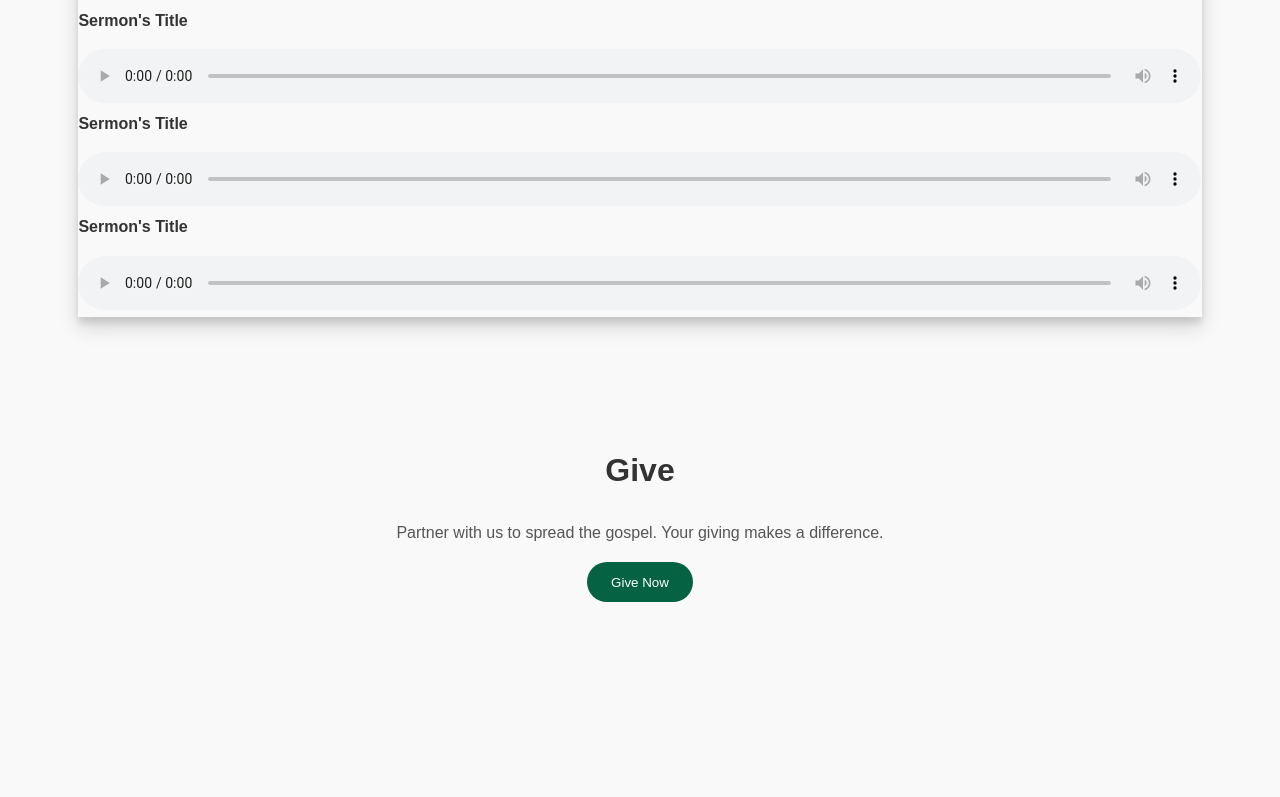
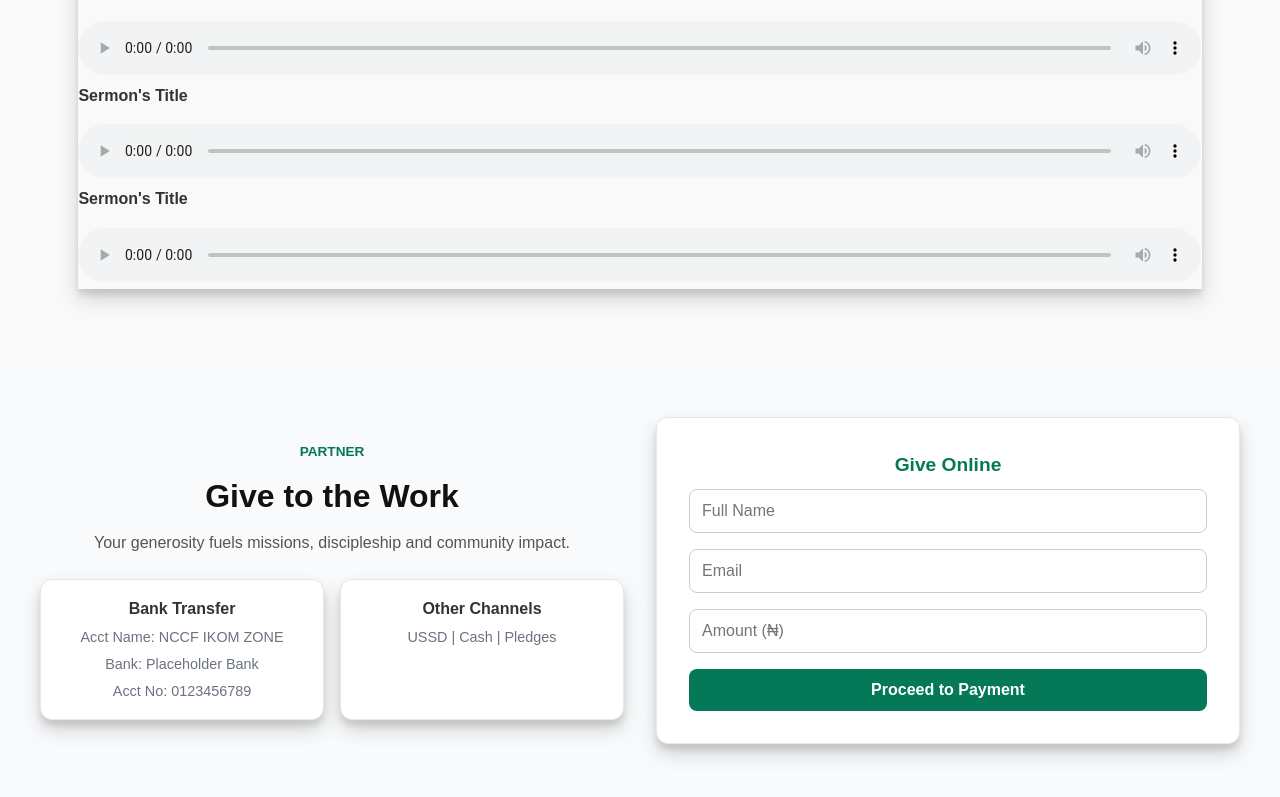
Before and after one commit to feranmi-idowu/NCCF-IkomZone, a React (Create React App) app: page / in a window 1280 px wide. Shown: the part 1846-2643 px from the top of the page. Before the commit the page ends 2512 px from the top, so only its background shows below. Built offline with nearby package versions, Linux system fonts and the light colour scheme.

Commit message:
give update

```diff
--- a/src/Give.js
+++ b/src/Give.js
@@ -2,13 +2,42 @@ import React from "react";
 
 function Give() {
   return (
-    <section id="give" className="give">
-      <div className="container">
-        <h2>Give</h2>
-        <p>
-          Partner with us to spread the gospel. Your giving makes a difference.
-        </p>
-        <button>Give Now</button>
+    <section id="give" className="give-section">
+      <div className="give-container">
+        <div className="give-grid">
+          {/* Left Side: Info */}
+          <div>
+            <p className="kicker">Partner</p>
+            <h2 className="give-title">Give to the Work</h2>
+            <p className="give-subtitle">
+              Your generosity fuels missions, discipleship and community impact.
+            </p>
+
+            <div className="bank-grid">
+              <div className="card bank-card">
+                <div className="font-semibold">Bank Transfer</div>
+                <div className="muted-text">Acct Name: NCCF IKOM ZONE</div>
+                <div className="muted-text">Bank: Placeholder Bank</div>
+                <div className="muted-text">Acct No: 0123456789</div>
+              </div>
+              <div className="card bank-card">
+                <div className="font-semibold">Other Channels</div>
+                <div className="muted-text">USSD | Cash | Pledges</div>
+              </div>
+            </div>
+          </div>
+
+          {/* Right Side: Form */}
+          <div className="card form-card">
+            <h3 className="form-title">Give Online</h3>
+            <form className="form">
+              <input type="text" placeholder="Full Name" className="input" />
+              <input type="email" placeholder="Email" className="input" />
+              <input type="number" placeholder="Amount (₦)" className="input" />
+              <button type="submit" className="btn">Proceed to Payment</button>
+            </form>
+          </div>
+        </div>
       </div>
     </section>
   );
--- a/src/index.css
+++ b/src/index.css
@@ -195,20 +195,134 @@ audio {
               0 6px 6px rgba(0, 0, 0, 0.10);
 }
 
-.give {
-  text-align: center;
+/* Give */
+.give-section {
+  padding: 4rem 1.5rem;
+  background-color: #f9fafb;
 }
 
-.give button {
-  margin-top: 1rem;
-  padding: 0.8rem 1.5rem;
-  background: #056344;
-  color: #fff;
-  border: none;
-  border-radius: 25px;
-  cursor: pointer;
+.give-container {
+  max-width: 1200px;
+  margin: 0 auto;
 }
 
-.give button:hover {
-  background: #034b32;
+.give-grid {
+  display: grid;
+  grid-template-columns: 1fr;
+  gap: 2rem;
+  align-items: center;
 }
+
+@media (min-width: 768px) {
+  .give-grid {
+    grid-template-columns: 1fr 1fr;
+  }
+}
+
+.kicker {
+  color: #047857;
+  font-weight: bold;
+  margin-bottom: 0.5rem;
+  text-transform: uppercase;
+  font-size: 0.85rem;
+}
+
+.give-title {
+  font-size: 2rem;
+  font-weight: bold;
+  margin-bottom: 0.5rem;
+  color: #111;
+}
+
+.give-subtitle {
+  color: #555;
+  margin-bottom: 1.5rem;
+}
+
+.bank-grid {
+  display: grid;
+  grid-template-columns: 1fr;
+  gap: 1rem;
+}
+
+@media (min-width: 640px) {
+  .bank-grid {
+    grid-template-columns: 1fr 1fr;
+  }
+}
+
+.card {
+  background-color: #fff;
+  padding: 1rem;
+  border-radius: 12px;
+  border: 1px solid #e5e7eb;
+  transition: transform 0.3s ease, box-shadow 0.3s ease;
+
+  /* 3D Shadow Effect */
+  box-shadow: 0 10px 20px rgba(0, 0, 0, 0.15),
+              0 6px 6px rgba(0, 0, 0, 0.10);
+}
+
+.card:hover {
+  transform: translateY(-6px);
+  box-shadow: 0 15px 25px rgba(0, 0, 0, 0.2),
+              0 10px 10px rgba(0, 0, 0, 0.15);
+}
+
+.bank-card .font-semibold {
+  font-weight: bold;
+  margin-bottom: 0.25rem;
+}
+
+.muted-text {
+  color: #6b7280; /* gray-500 */
+  font-size: 0.9rem;
+  margin-top: 0.25rem;
+}
+
+.form-card {
+  padding: 2rem;
+}
+
+.form-title {
+  font-size: 1.25rem;
+  font-weight: bold;
+  margin-bottom: 1.5rem;
+  color: #047857;
+}
+
+.form {
+  display: flex;
+  flex-direction: column;
+  gap: 1rem;
+}
+
+.input {
+  padding: 0.75rem;
+  border-radius: 8px;
+  border: 1px solid #ccc;
+  font-size: 1rem;
+  outline: none;
+  transition: border-color 0.2s ease;
+}
+
+.input:focus {
+  border-color: #047857;
+}
+
+.btn {
+  padding: 0.75rem;
+  border: none;
+  border-radius: 8px;
+  background-color: #047857;
+  color: white;
+  font-size: 1rem;
+  font-weight: bold;
+  cursor: pointer;
+  transition: background-color 0.2s ease, transform 0.2s ease;
+}
+
+.btn:hover {
+  background-color: #065f46;
+  transform: translateY(-2px);
+}
```
